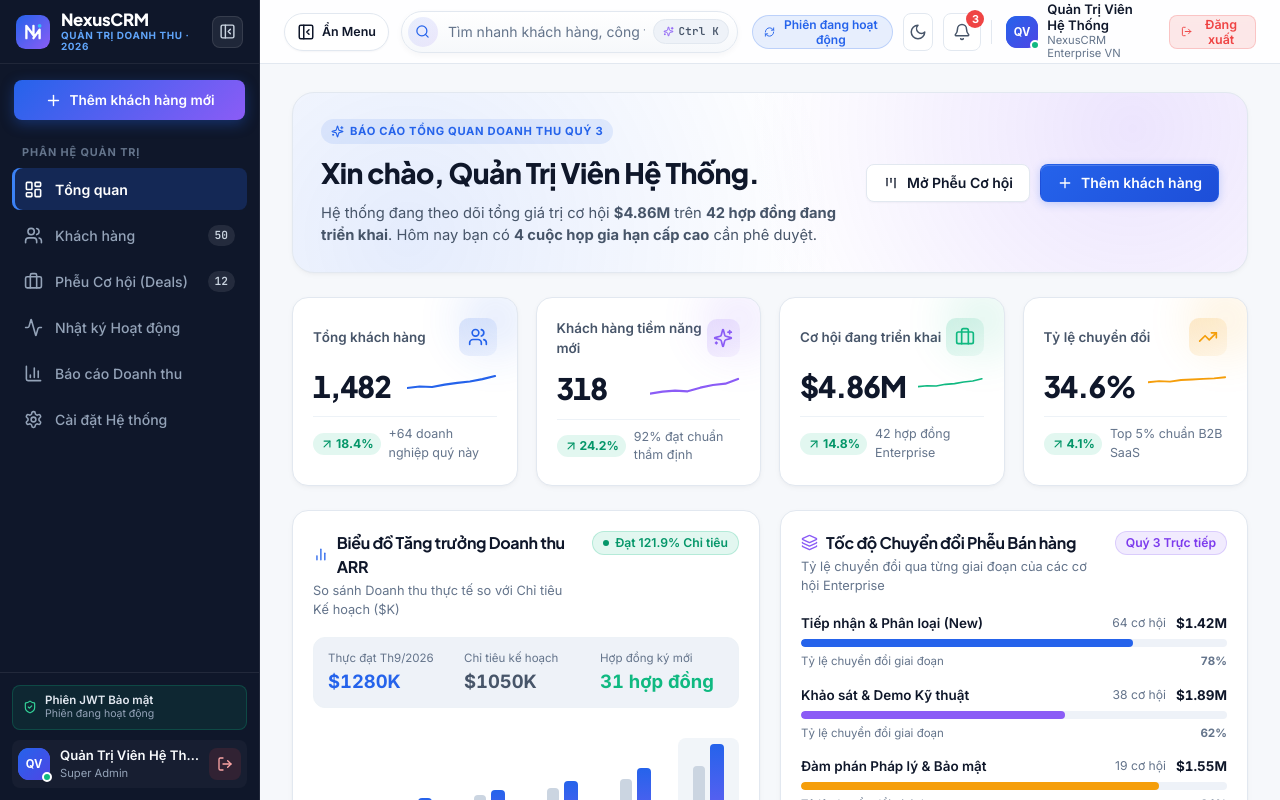
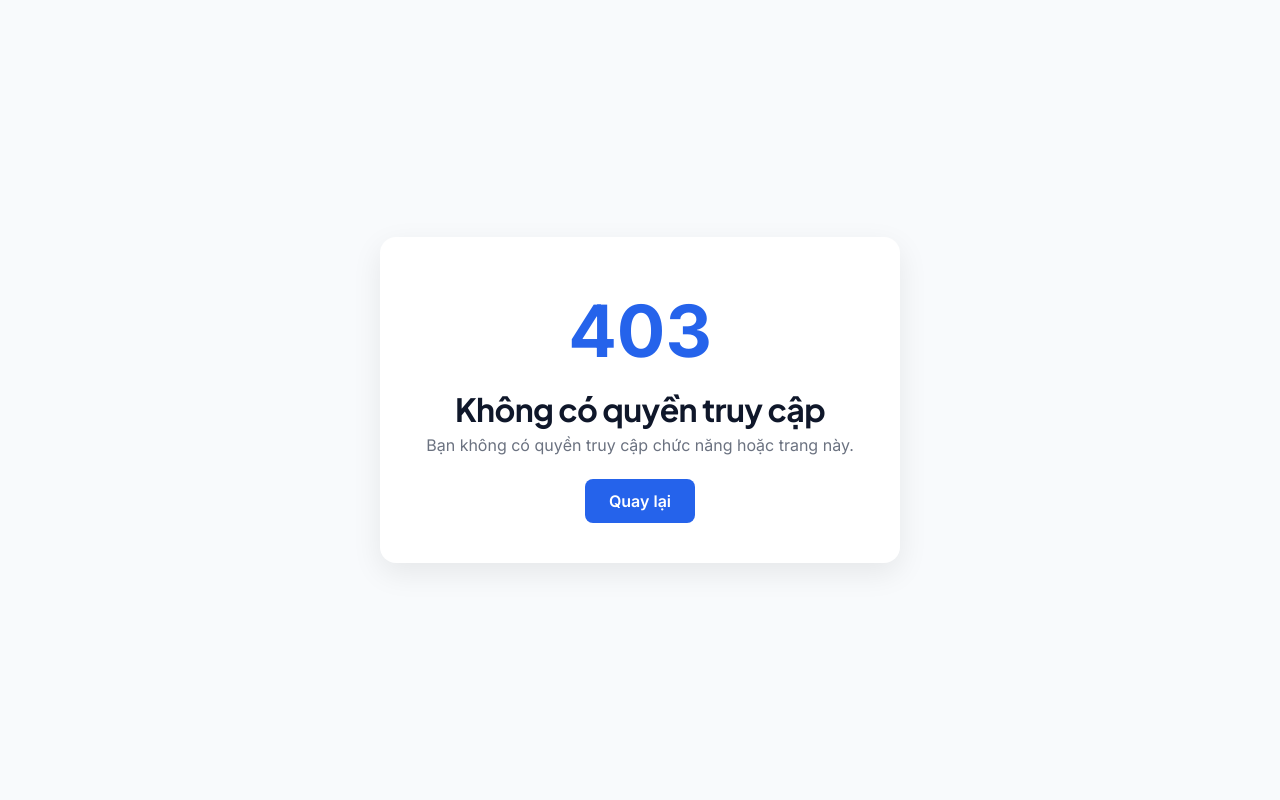
Before and after one commit to thangquockhai06-crypto/TTCS_K4S5_N3, a React (Vite) app: page /forbidden in a window 1280 px wide. Before the commit this address led to /dashboard. Shown: the top 800 px of the page. Built offline with nearby package versions, Linux system fonts and the light colour scheme.

Commit message:
feat(error): add clear error pages

```diff
--- /dev/null
+++ b/src/pages/ErrorPage.tsx
@@ -0,0 +1,91 @@
+import React from 'react';
+import { useNavigate } from 'react-router-dom';
+
+interface ErrorPageProps {
+  code: 401 | 403 | 404;
+}
+
+export const ErrorPage: React.FC<ErrorPageProps> = ({ code }) => {
+  const navigate = useNavigate();
+
+  const errorInfo = {
+    401: {
+      title: 'Bạn chưa đăng nhập',
+      message: 'Vui lòng đăng nhập để tiếp tục sử dụng hệ thống.',
+      button: 'Đăng nhập',
+      action: () => navigate('/login'),
+    },
+    403: {
+      title: 'Không có quyền truy cập',
+      message: 'Bạn không có quyền truy cập chức năng hoặc trang này.',
+      button: 'Quay lại',
+      action: () => navigate(-1),
+    },
+    404: {
+      title: 'Không tìm thấy trang',
+      message: 'Trang bạn yêu cầu không tồn tại hoặc đã được di chuyển.',
+      button: 'Về trang chủ',
+      action: () => navigate('/dashboard'),
+    },
+  };
+
+  const current = errorInfo[code];
+
+  return (
+    <div
+      style={{
+        minHeight: '100vh',
+        display: 'flex',
+        justifyContent: 'center',
+        alignItems: 'center',
+        padding: '24px',
+        background: '#f8fafc',
+      }}
+    >
+      <div
+        style={{
+          width: '100%',
+          maxWidth: '520px',
+          padding: '40px',
+          textAlign: 'center',
+          background: '#fff',
+          borderRadius: '16px',
+          boxShadow: '0 10px 30px rgba(0,0,0,0.08)',
+        }}
+      >
+        <div
+          style={{
+            fontSize: '72px',
+            fontWeight: 'bold',
+            color: '#2563eb',
+          }}
+        >
+          {code}
+        </div>
+
+        <h1>{current.title}</h1>
+
+        <p style={{ color: '#6b7280', lineHeight: 1.6 }}>
+          {current.message}
+        </p>
+
+        <button
+          type="button"
+          onClick={current.action}
+          style={{
+            marginTop: '20px',
+            padding: '12px 24px',
+            border: 'none',
+            borderRadius: '8px',
+            background: '#2563eb',
+            color: '#fff',
+            cursor: 'pointer',
+            fontWeight: 600,
+          }}
+        >
+          {current.button}
+        </button>
+      </div>
+    </div>
+  );
+};
--- a/src/routes/AppRoutes.tsx
+++ b/src/routes/AppRoutes.tsx
@@ -8,6 +8,7 @@ import { CustomerDetailPage } from '../pages/CustomerDetailPage';
 import { CustomerListPage } from '../pages/CustomerListPage';
 import { DashboardPage } from '../pages/DashboardPage';
 import { DealPipelinePage } from '../pages/DealPipelinePage';
+import { ErrorPage } from '../pages/ErrorPage';
 import { LoginPage } from '../pages/LoginPage';
 import { RegisterPage } from '../pages/RegisterPage';
 import { ReportsPage } from '../pages/ReportsPage';
@@ -50,7 +51,9 @@ export const AppRoutes: React.FC = () => {
         <Route path="settings" element={<SettingsPage />} />
       </Route>
 
-      <Route path="*" element={<Navigate to="/dashboard" replace />} />
+    <Route path="/forbidden" element={<ErrorPage code={403} />} />
+<Route path="/not-found" element={<ErrorPage code={404} />} />
+<Route path="*" element={<ErrorPage code={404} />} />
     </Routes>
   );
 };
```
